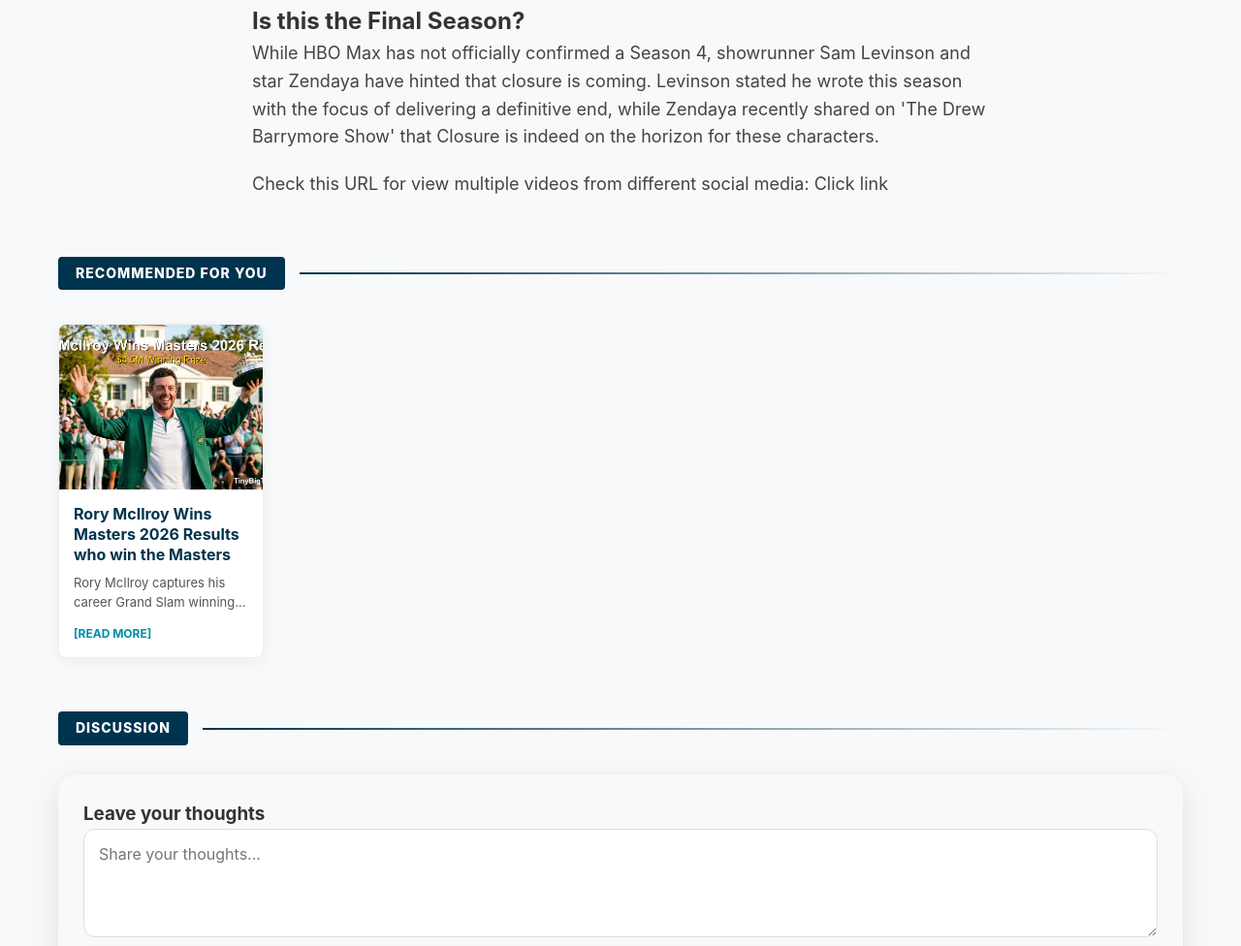
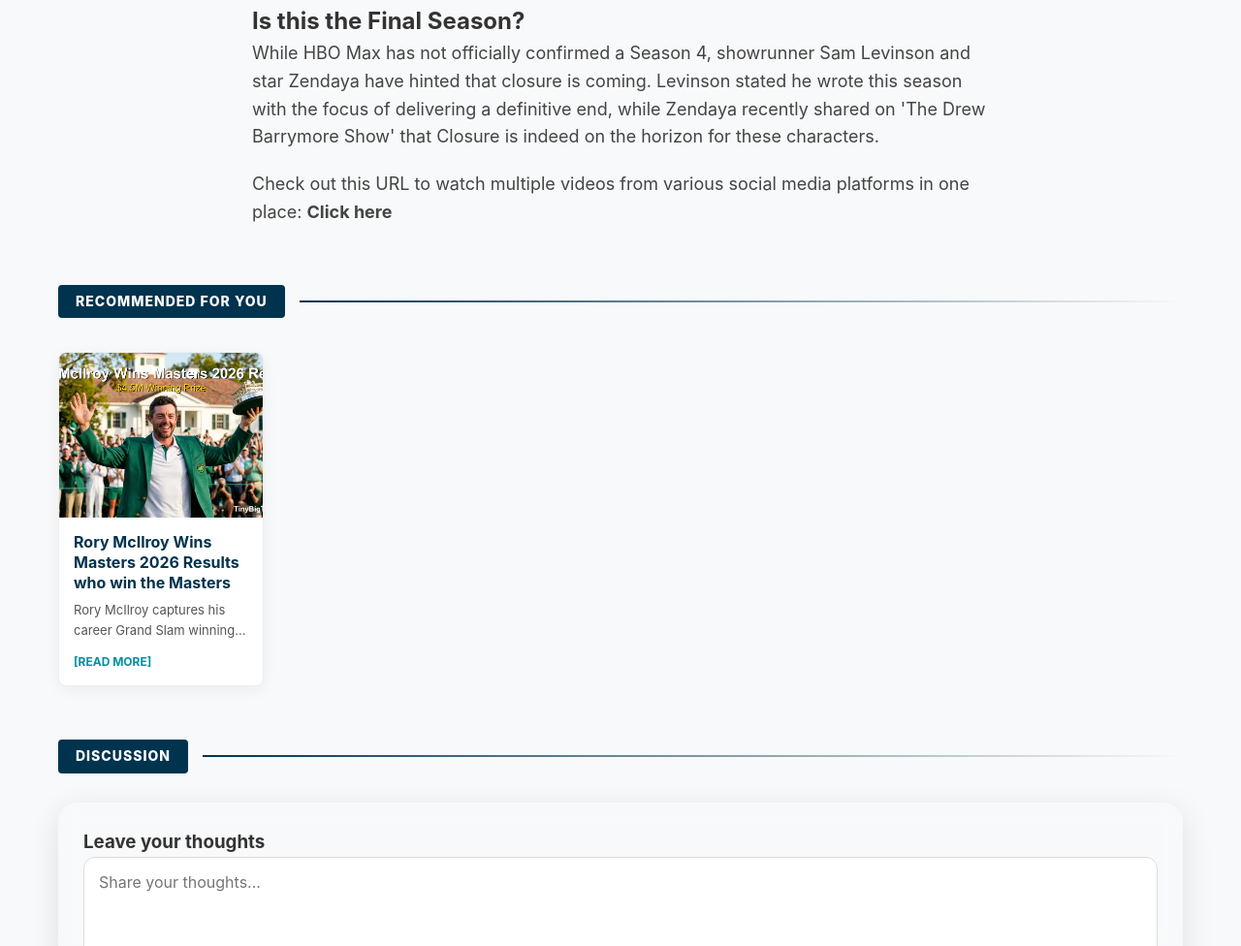
Before and after one commit to rohits06oct/TestURLPages, a plain HTML site: page articles/euphoria-season-3-premiere-how-to-watch.html in a window 1280 px wide. Shown: the part 2333-3309 px from the top of the page at 97% size. Drawn offline with Linux system fonts and the light colour scheme; no server answers.

Commit message:
Added youtubemulti

```diff
--- a/articles/euphoria-season-3-premiere-how-to-watch.html
+++ b/articles/euphoria-season-3-premiere-how-to-watch.html
@@ -218,8 +218,8 @@
                 definitive end, while Zendaya recently shared on 'The Drew Barrymore Show' that Closure is indeed on the
                 horizon for these characters.</p>
 
-            <p>Check this URL for view multiple videos from different social media:
-                <a href="https://www.youtubemulti.online/" target="_blank">Click link</a>
+            <p>Check out this URL to watch multiple videos from various social media platforms in one place:
+                <a href="https://www.youtubemulti.online/" target="_blank"><strong>Click here</strong></a>
             </p>
         </div>
     </main>
```
Also changed, not shown: articles/rory-mcilroy-masters-2026-winner.html (+2 -2 lines).
